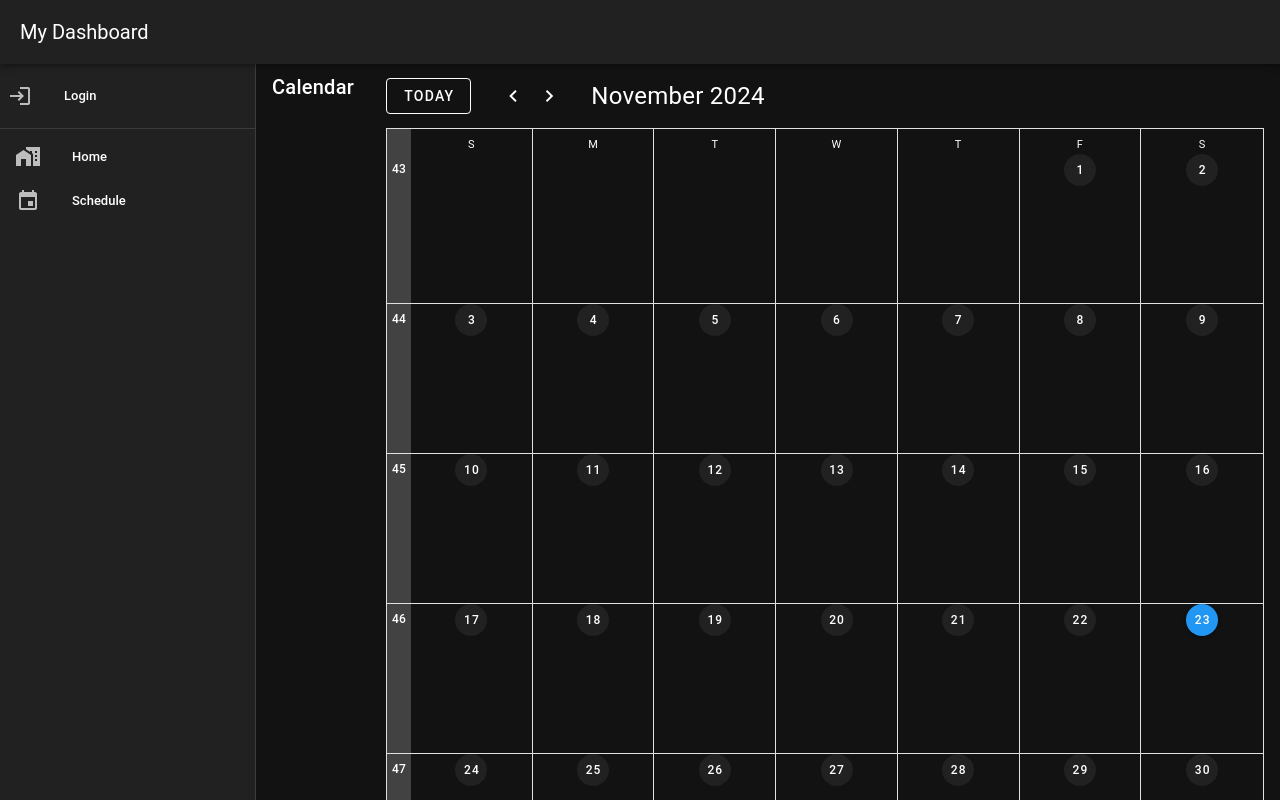
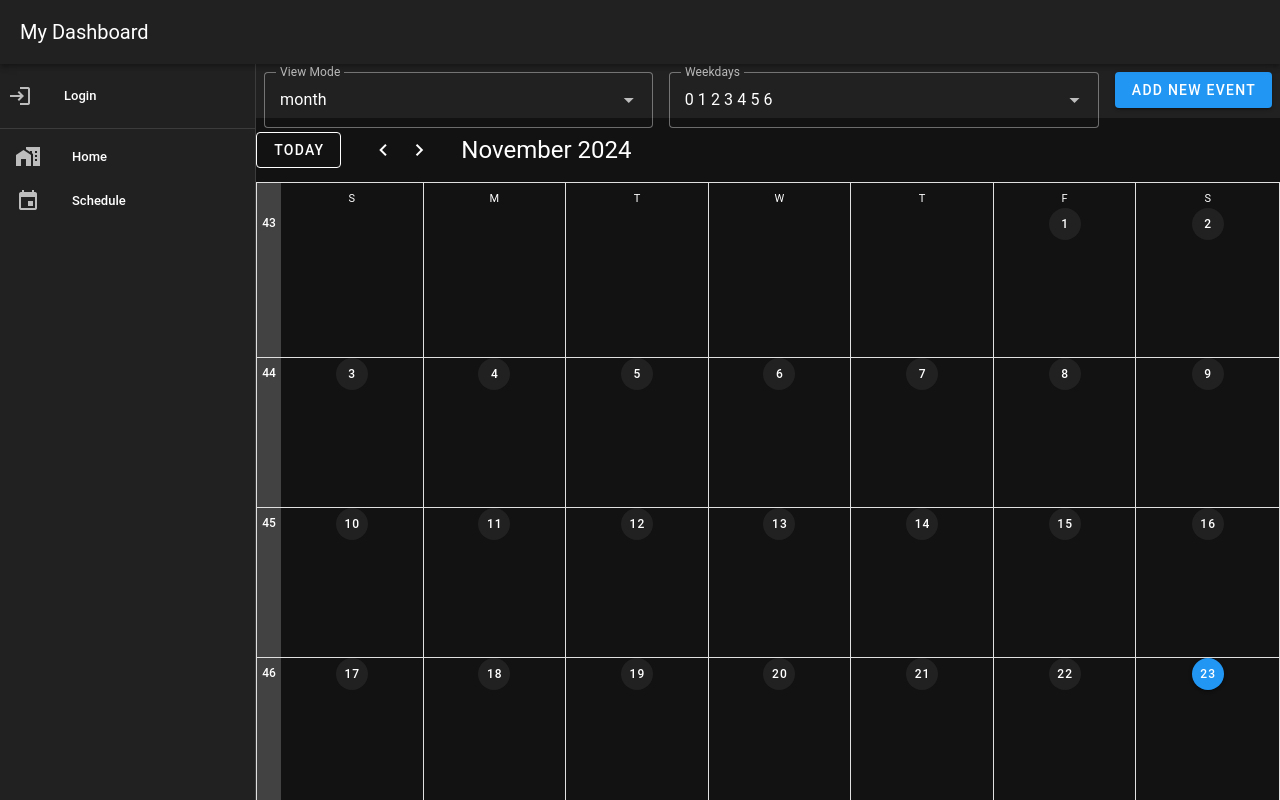
Before and after one commit to zwldarren/INF133_project, a Vue app: page / in a window 1280 px wide. Shown: the top 800 px of the page. Built offline with nearby package versions, Linux system fonts and the light colour scheme.

Commit message:
feat: support add event to the calendar

```diff
--- a/index.html
+++ b/index.html
@@ -4,7 +4,7 @@
     <meta charset="UTF-8">
     <link rel="icon" href="/favicon.ico">
     <meta name="viewport" content="width=device-width, initial-scale=1.0">
-    <title>Welcome to Vuetify 3</title>
+    <title>INF133 Project</title>
   </head>
   <body>
     <div id="app"></div>
--- a/src/pages/index.vue
+++ b/src/pages/index.vue
@@ -1,13 +1,94 @@
 <template>
-  <!-- Main Content -->
-  <v-layout>
-    <v-card-title>Calendar</v-card-title>
-    <v-card-text>
-      <v-calendar ref="calendar" color="primary"></v-calendar>
-    </v-card-text>
-  </v-layout>
+  <v-sheet class="d-flex" height="54" tile>
+    <v-select v-model="type" :items="types" class="ma-2" label="View Mode" variant="outlined" dense
+      hide-details></v-select>
+    <v-select v-model="weekday" :items="weekdays" class="ma-2" label="Weekdays" variant="outlined" dense hide-details
+      item-title="title" item-value="value"></v-select>
+    <v-btn class="ma-2" @click="dialog = true" color="primary">Add New Event</v-btn>
+  </v-sheet>
+
+  <v-sheet>
+    <v-calendar ref="calendar" v-model="value" :events="events" :view-mode="type" :weekdays="weekday"></v-calendar>
+  </v-sheet>
+
+  <v-dialog v-model="dialog" max-width="500px">
+    <v-card>
+      <v-card-title>Add New Event</v-card-title>
+      <v-card-text>
+        <v-container>
+          <v-row>
+            <v-col>
+              <v-text-field v-model="newEvent.title" label="Event Name"></v-text-field>
+            </v-col>
+          </v-row>
+          <v-row>
+            <v-col>
+              <v-date-input prepend-icon="" label="Date" v-model="newEvent.start"></v-date-input>
+            </v-col>
+          </v-row>
+          <v-row>
+            <v-col>
+              <v-select v-model="newEvent.color" :items="colors" label="Event Color"></v-select>
+            </v-col>
+          </v-row>
+        </v-container>
+      </v-card-text>
+      <v-card-actions>
+        <v-spacer></v-spacer>
+        <v-btn color="blue darken-1" text @click="dialog = false">Cancel</v-btn>
+        <v-btn color="blue darken-1" text @click="saveEvent">Save</v-btn>
+      </v-card-actions>
+    </v-card>
+  </v-dialog>
 </template>
+<script setup>
+import { ref } from 'vue';
 
-<script setup>
-//
+const type = ref('month');
+const types = ['month', 'week', 'day'];
+const weekday = ref([0, 1, 2, 3, 4, 5, 6]);
+const weekdays = [
+  { title: 'Sun - Sat', value: [0, 1, 2, 3, 4, 5, 6] },
+  { title: 'Mon - Sun', value: [1, 2, 3, 4, 5, 6, 0] },
+  { title: 'Mon - Fri', value: [1, 2, 3, 4, 5] },
+];
+
+const value = ref([]);
+const events = ref([]);
+const colors = ['blue', 'indigo', 'deep-purple', 'cyan', 'green', 'orange', 'grey darken-1'];
+
+const dialog = ref(false);
+const newEvent = ref({
+  title: '',
+  start: new Date(),
+  end: new Date(),
+  color: '',
+});
+
+const saveEvent = () => {
+  if (!newEvent.value.title || !newEvent.value.color) {
+    alert('Please fill out all fields');
+    return;
+  }
+
+  if (!newEvent.value.end || newEvent.value.start === newEvent.value.end) {
+    newEvent.value.end = new Date(newEvent.value.start.getTime() + 60 * 60 * 1000); // 1 hour
+  }
+
+  events.value.push({
+    title: newEvent.value.title,
+    start: newEvent.value.start,
+    end: newEvent.value.end,
+    color: newEvent.value.color,
+  });
+
+  // Reset form
+  newEvent.value = {
+    title: '',
+    start: new Date(),
+    end: new Date(),
+    color: '',
+  };
+  dialog.value = false;
+};
 </script>
--- a/src/plugins/vuetify.js
+++ b/src/plugins/vuetify.js
@@ -11,6 +11,7 @@ import 'vuetify/styles'
 // Composables
 import { createVuetify } from 'vuetify'
 import { VCalendar } from 'vuetify/labs/VCalendar'
+import { VDateInput } from 'vuetify/labs/VDateInput'
 
 // https://vuetifyjs.com/en/introduction/why-vuetify/#feature-guides
 export default createVuetify({
@@ -19,5 +20,6 @@ export default createVuetify({
   },
   components: {
     VCalendar,
+    VDateInput,
   },
 })
```
Also changed, not shown: src/stores/todos.js (added, +12 -0 lines).
